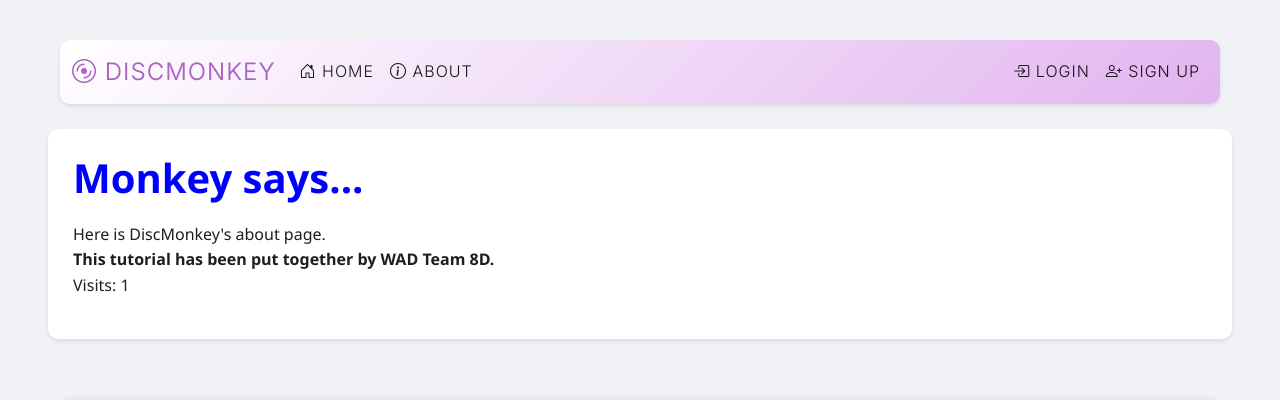
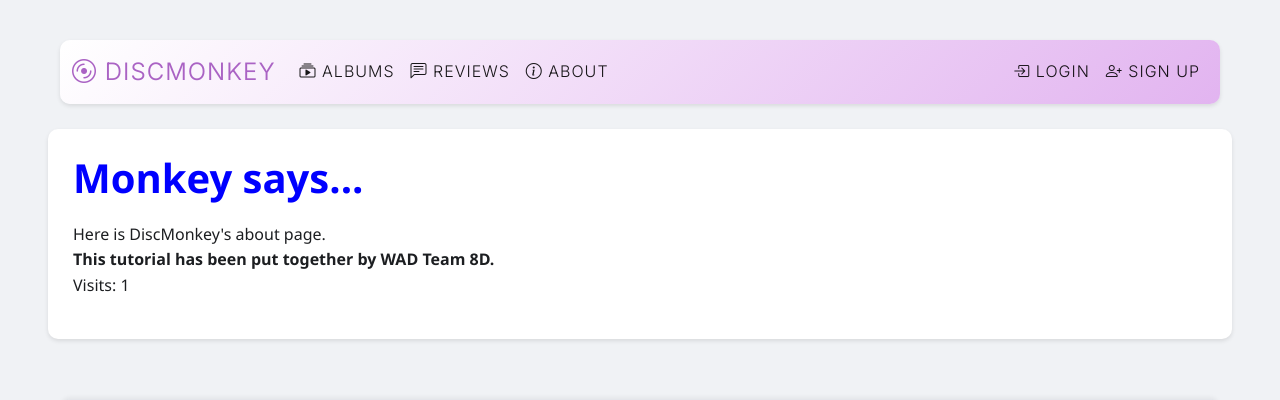
Before and after one commit to mahid-khan/DiscMonkey, a Django app: page /about/ in a window 1280 px wide. Shown: the top 400 px of the page. Run offline with Django 3.2, Linux system fonts and the light colour scheme; some libraries are stand-ins or nearby versions.

Commit message:
Changed Navbar

```diff
--- a/templates/rango/base.html
+++ b/templates/rango/base.html
@@ -40,9 +40,19 @@
                 </button>
                 <div class="collapse navbar-collapse" id="navbarNav">
                     <ul class="navbar-nav me-auto">
+                        <!-- <li class="nav-item">
+                            <a class="nav-link" href="{% url 'rango:index' %}">   ---   NOT NEEDED. LOGO IS HOMEPAGE BUTTON.
+                                <i class="bi bi-house-door"></i> HOME
+                            </a>
+                        </li> -->
                         <li class="nav-item">
-                            <a class="nav-link" href="{% url 'rango:index' %}">
-                                <i class="bi bi-house-door"></i> HOME
+                            <a class="nav-link" href="{% url 'rango:all_albums' %}">
+                                <i class="bi bi-collection-play"></i> ALBUMS
+                            </a>
+                        </li>
+                        <li class="nav-item">
+                            <a class="nav-link" href="{% url 'rango:reviews' %}">
+                                <i class="bi bi-chat-left-text"></i> REVIEWS
                             </a>
                         </li>
                         <li class="nav-item">
@@ -50,13 +60,6 @@
                                 <i class="bi bi-info-circle"></i> ABOUT
                             </a>
                         </li>
-                        {% comment %} {% if user.is_authenticated %}
-                            <li class="nav-item">
-                                <a class="nav-link" href="{% url 'rango:add_category' %}">
-                                    <i class="bi bi-plus-circle"></i> Add album
-                                </a>
-                            </li>
-                        {% endif %} {% endcomment %}
                     </ul>
 
                     <div class="navbar-nav">
```
